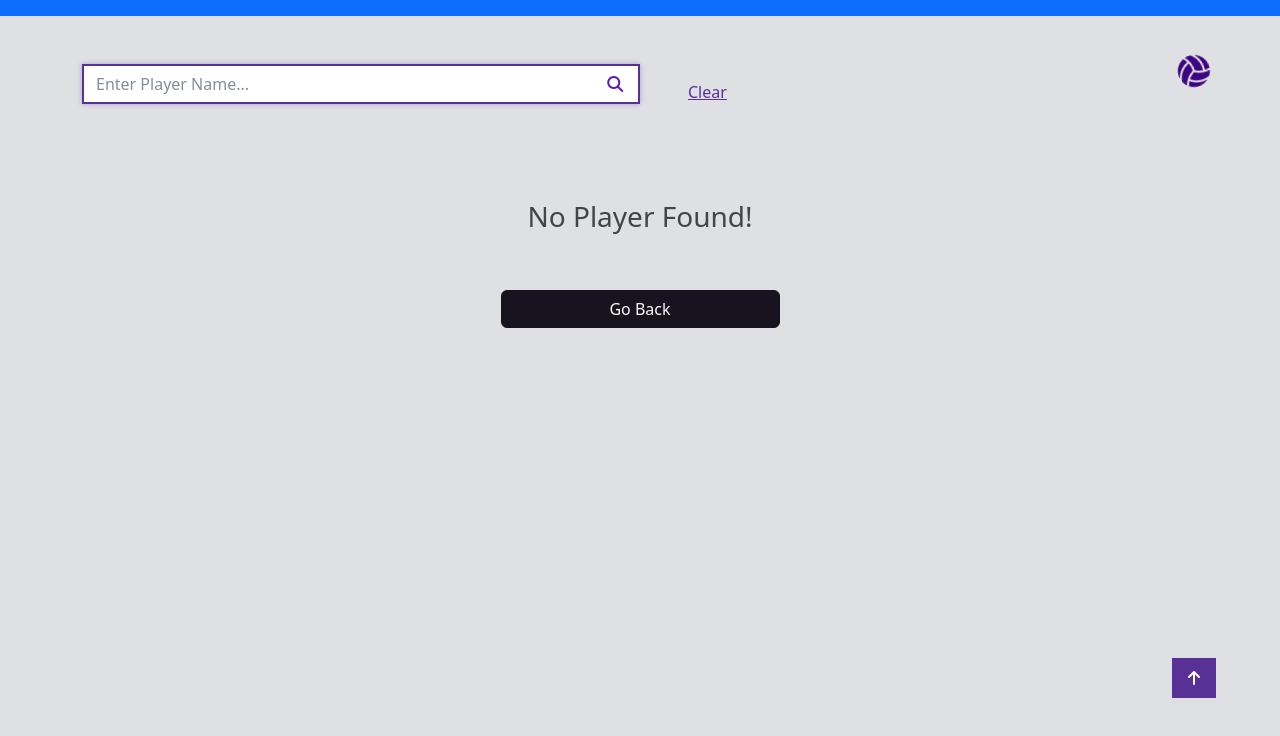
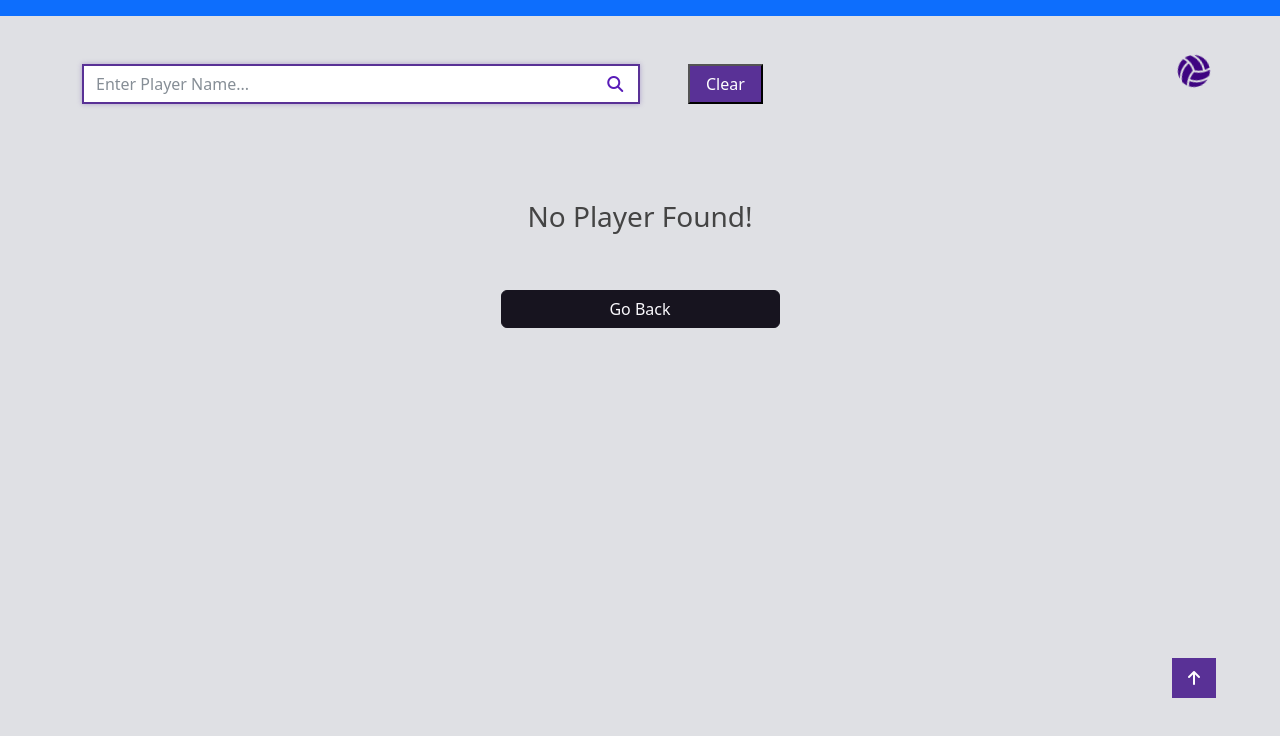
Before and after one commit to emranHkhan/module-8-assignment-2, a plain HTML site: page index.html in a window 1280 px wide. Shown: the part 62-798 px from the top of the page. Drawn offline with nearby package versions, Linux system fonts and the light colour scheme; no server answers.

Commit message:
page reload fixed

```diff
--- a/index.html
+++ b/index.html
@@ -78,7 +78,7 @@
                     id="inputDefault" autofocus>
                 <i class="fa-solid fa-magnifying-glass search-icon" style="color: #591cb8;"></i>
             </div>
-            <a href="/" class="fw-medium align-self-end">Clear</a>
+            <button class="fw-medium bg-primary text-white px-3" onclick="location.reload()">Clear</button>
         </form>
 
         <div class="row" id="card-row"></div>
```
